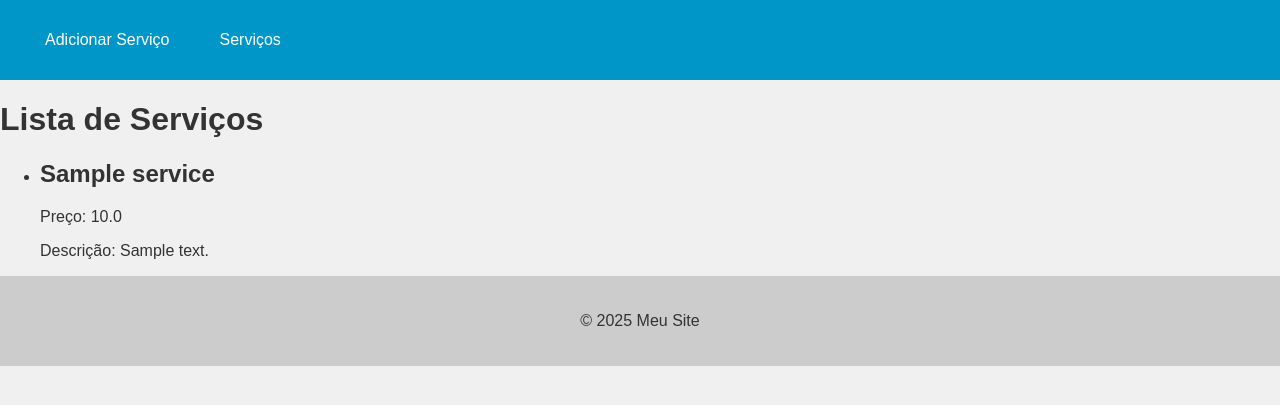
After one commit to Luisf66/Services_Py-Django, a Django app: page /services/ in a window 1280 px wide. The commit adds this page. Shown: the top 405 px of the page. Run offline with Django 4.2, Linux system fonts and the light colour scheme; tables that the repository leaves empty hold one stand-in row (values such as "Sample post").

Commit message:
feat: list services function

```diff
--- a/app/templates/base.html
+++ b/app/templates/base.html
@@ -78,6 +78,7 @@
     <nav>
       <ul>
           <li><a href="{% url 'new_service' %}">Adicionar Serviço</a></li>
+          <li><a href="{% url 'services' %}">Serviços</a></li>
       </ul>
     </nav>
   </header>
--- a/app/urls.py
+++ b/app/urls.py
@@ -16,9 +16,10 @@ Including another URLconf
 """
 from django.contrib import admin
 from django.urls import path
-from services.views import NewServiceCreateView
+from services.views import NewServiceCreateView, ServiceListView
 
 urlpatterns = [
     path('admin/', admin.site.urls),
     path('new_service/', NewServiceCreateView.as_view(), name='new_service'),
+    path('services/', ServiceListView.as_view(), name='services'),
 ]
--- a/services/models.py
+++ b/services/models.py
@@ -2,12 +2,12 @@ from django.db import models
 
 # Create your models here.
 class Service(models.Model):
-    STATUS_CHOICES = [
-        ('pending', 'Pendente'),
-        ('accepted', 'Aceito'),
-        ('completed', 'Concluído'),
-        ('canceled', 'Cancelado'),
-    ]
+    #STATUS_CHOICES = [
+        #('pending', 'Pendente'),
+        #('accepted', 'Aceito'),
+        #('completed', 'Concluído'),
+        #('canceled', 'Cancelado'),
+    #]
 
 
     name = models.CharField(max_length=100)
@@ -21,4 +21,4 @@ class Service(models.Model):
     #status = models.CharField(max_length=10, choices=STATUS_CHOICES, default='pending')
 
     def __str__(self):
-        return f'{self.name} - {self.get_status_display()}'
+        return f'{self.name}'
--- /dev/null
+++ b/services/templates/services_list.html
@@ -0,0 +1,14 @@
+{% extends 'base.html' %}
+
+{% block content %}
+  <h1>Lista de Serviços</h1>
+  <ul>
+    {% for service in services %}
+      <li>
+        <h2>{{ service.name }}</h2>
+        <p>Preço: {{ service.price }}</p>
+        <p>Descrição: {{ service.description }}</p>
+      </li>
+    {% endfor %}
+  </ul>
+{% endblock %}
--- a/services/views.py
+++ b/services/views.py
@@ -1,6 +1,6 @@
 from services.models import Service
 from services.forms import ServiceModelForm
-from django.views.generic import CreateView
+from django.views.generic import CreateView, ListView, UpdateView, DeleteView
 # Create your views here.
 
 class NewServiceCreateView(CreateView):
@@ -8,3 +8,8 @@ class NewServiceCreateView(CreateView):
     form_class = ServiceModelForm
     template_name = 'new_service.html'
     success_url = '/services/'
+
+class ServiceListView(ListView):
+    model = Service
+    template_name = 'services_list.html'
+    context_object_name = 'services'
```
